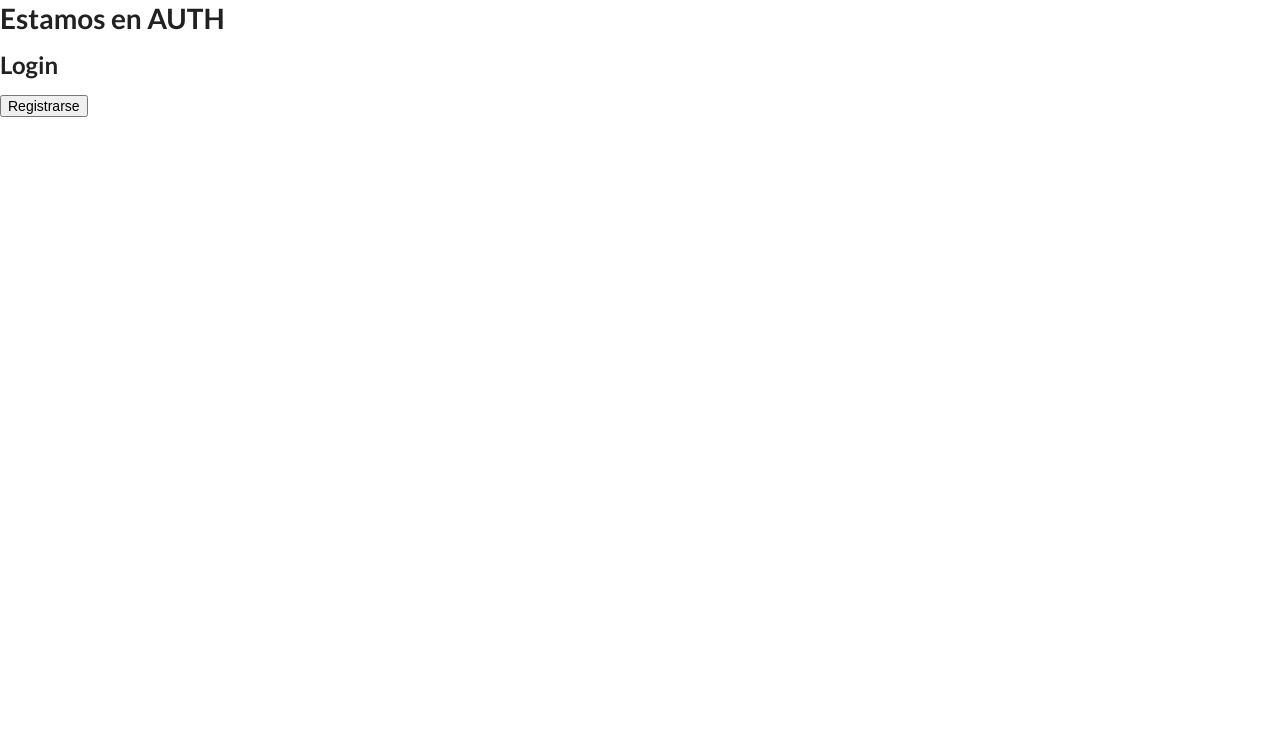
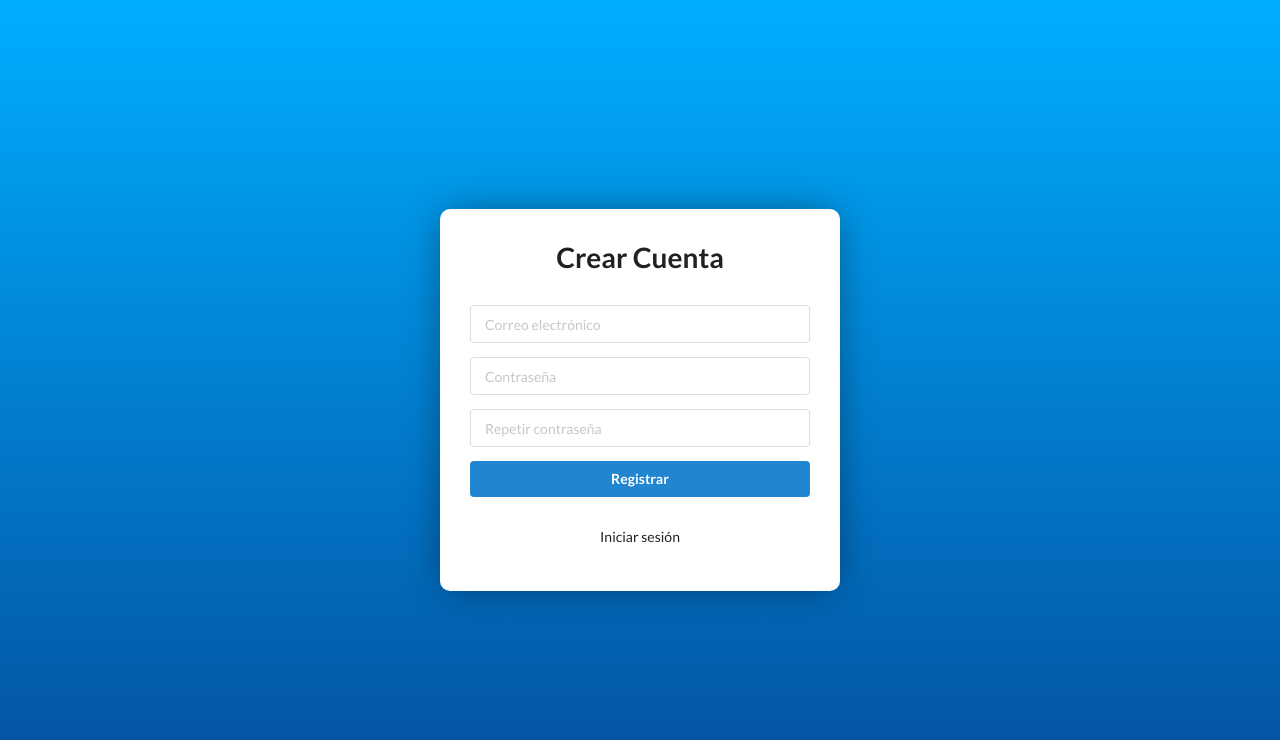
Before and after one commit to jugiros/gestor-nominas, a Vue app: page / in a window 1280 px wide. Shown: the top 740 px of the page. Built offline with nearby package versions, Linux system fonts and the light colour scheme; no server answers.

Commit message:
Creación y validación del formulario de registro con validación de estilos scss.

```diff
--- a/src/Auth/Register.vue
+++ b/src/Auth/Register.vue
@@ -1,7 +1,20 @@
 <template>
   <div class="register">
-    <h2>Register</h2>
-    <button @click="changeForm">Iniciar sesión</button>
+    <h1>Crear Cuenta</h1>
+    <form class="ui form">
+      <div style="width: 100%" class="ui input field">
+        <input type="text" placeholder="Correo electrónico" />
+      </div>
+      <div style="width: 100%" class="ui input field">
+        <input type="text" placeholder="Contraseña" />
+      </div>
+      <div style="width: 100%" class="ui input field">
+        <input type="text" placeholder="Repetir contraseña" />
+      </div>
+      <br />
+      <button class="ui primary button" type="submit">Registrar</button>
+      <p @click="changeForm">Iniciar sesión</p>
+    </form>
   </div>
 </template>
 
@@ -16,4 +29,37 @@ export default {
 };
 </script>
 
-<style scoped></style>
+<style lang="scss" scoped>
+.register {
+  background-color: #fff;
+  padding: 30px;
+  box-shadow: 0px 0px 38px -5px rgba(0, 0, 0, 0.45);
+  width: 400px;
+  border-radius: 10px;
+  h1 {
+    text-align: center;
+    margin-bottom: 30px;
+  }
+  field {
+    width: 100% !important;
+    margin-bottom: 10px;
+  }
+  form {
+    button {
+      width: 100%;
+    }
+    input.error {
+      border-color: #faa;
+      background-color: #ffeded;
+    }
+    p {
+      text-align: center;
+      margin-top: 30px;
+      &:hover {
+        cursor: pointer;
+        opacity: 0.6;
+      }
+    }
+  }
+}
+</style>
--- a/src/views/Auth.vue
+++ b/src/views/Auth.vue
@@ -1,6 +1,5 @@
 <template>
   <div class="auth">
-    <h1>Estamos en AUTH</h1>
     <login v-if="showLogin" :change-form="chageForm"></login>
     <register v-else :change-form="chageForm"></register>
   </div>
@@ -15,7 +14,7 @@ export default {
   name: "Auth",
   components: { Register, Login },
   setup() {
-    let showLogin = ref(true);
+    let showLogin = ref(false);
 
     const chageForm = () => {
       showLogin.value = !showLogin.value;
@@ -23,10 +22,24 @@ export default {
 
     return {
       showLogin,
-      chageForm
+      chageForm,
     };
   },
 };
 </script>
 
-<style scoped></style>
+<style lang="scss" scoped>
+.auth {
+  height: 100vh;
+  display: flex;
+  flex-direction: column;
+  align-items: center;
+  justify-content: center;
+  background: rgb(4, 78, 157);
+  background: linear-gradient(
+    0deg,
+    rgba(4, 78, 157, 1) 0%,
+    rgba(0, 174, 255, 1) 100%
+  );
+}
+</style>
```
